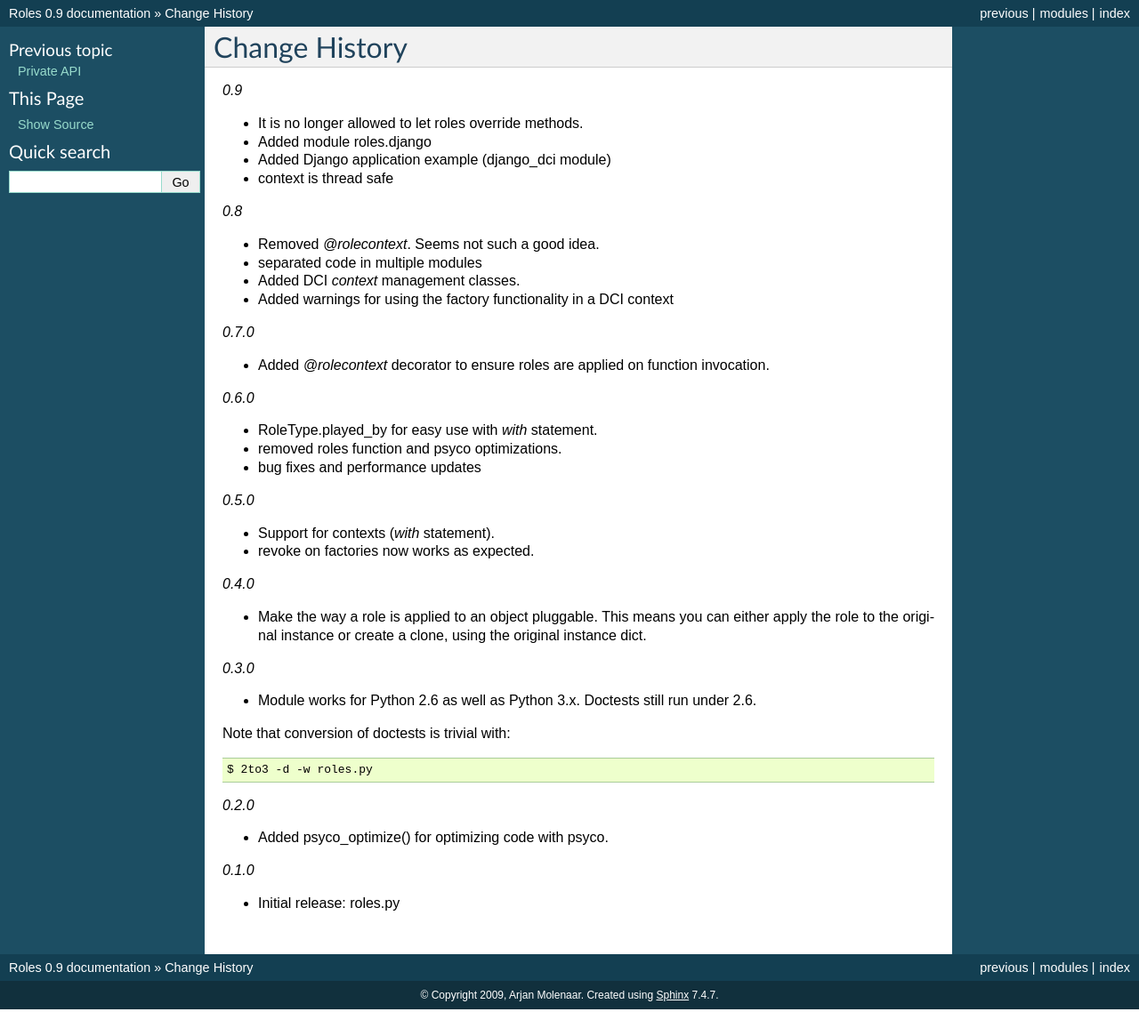
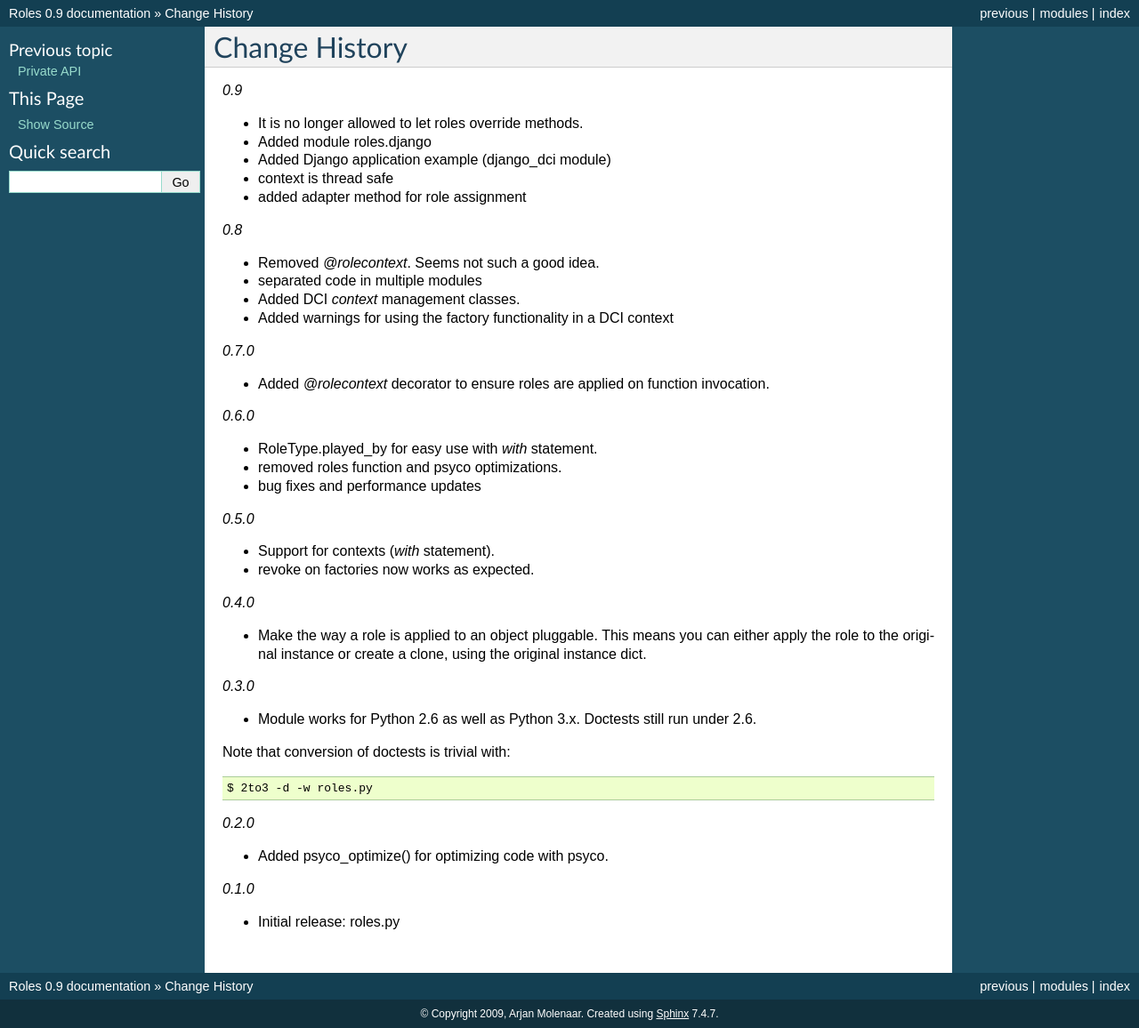
Before and after one commit to amolenaar/roles, a Sphinx documentation site: the page built from docs/history.txt, in a window 1280 px wide. Shown: the whole page at 89% size. Built offline with Sphinx 7.4.7, drawn with Linux system fonts in a browser that asks for light colours; before the commit the page ends 1135 px from its top, so only the background shows below that.

Commit message:
Updated documentation

```diff
--- a/docs/history.txt
+++ b/docs/history.txt
@@ -7,6 +7,7 @@ Change History
 - Added module roles.django
 - Added Django application example (django_dci module)
 - context is thread safe
+- added adapter method for role assignment
 
 *0.8*
 
```
